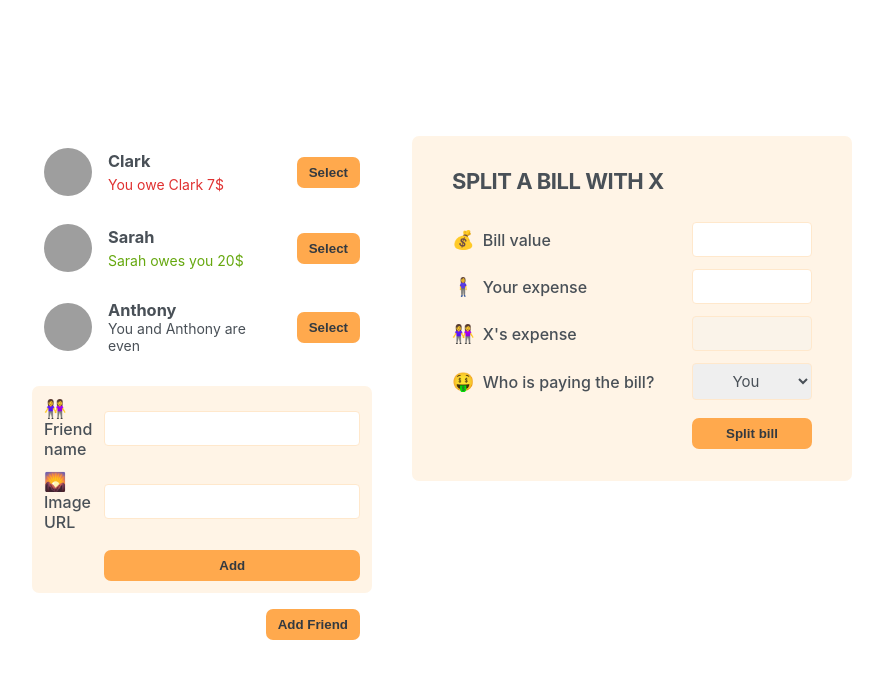
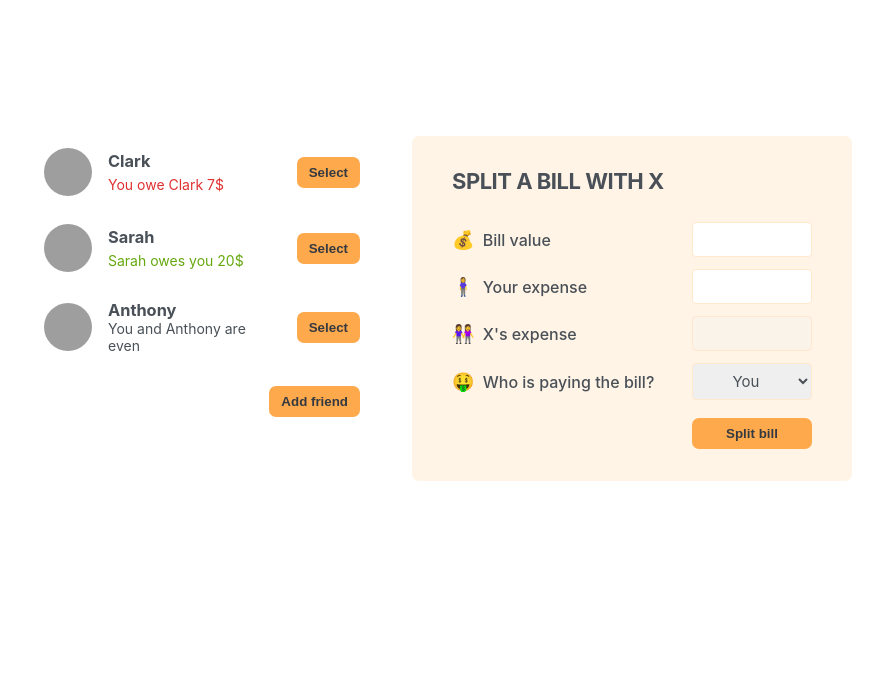
Before and after one commit to Aragorn-Elessar/eat-n-split, a React (Create React App) app: page / in a window 1280 px wide. Shown: the top 678 px of the page, without its empty margins (198-1081 px from the left). Built offline with nearby package versions, Linux system fonts and the light colour scheme; grey boxes are pictures that could not be loaded.

Commit message:
feat: Display/hide new friend form

```diff
--- a/src/components/App.js
+++ b/src/components/App.js
@@ -1,15 +1,24 @@
+import { useState } from 'react';
 import Button from './Button';
 import FormAddFriend from './FormAddFriend';
 import FormSplitBill from './FormSplitBill';
 import FriendsList from './FriendsList';
 
 export default function App() {
+  const [showAddFriend, setshowAddFriend] = useState(false);
+
+  function handleShowAddFriend() {
+    setshowAddFriend(!showAddFriend);
+  }
+
   return (
     <div className="app">
       <div className="sidebar">
         <FriendsList />
-        <FormAddFriend />
-        <Button>Add Friend</Button>
+        {showAddFriend && <FormAddFriend />}
+        <Button onClick={handleShowAddFriend}>
+          {showAddFriend ? 'Close' : 'Add friend'}
+        </Button>
       </div>
 
       <FormSplitBill />
--- a/src/components/Button.js
+++ b/src/components/Button.js
@@ -1,3 +1,7 @@
-export default function Button({ children }) {
-  return <button className="button">{children}</button>;
+export default function Button({ children, onClick }) {
+  return (
+    <button className="button" onClick={onClick}>
+      {children}
+    </button>
+  );
 }
```
